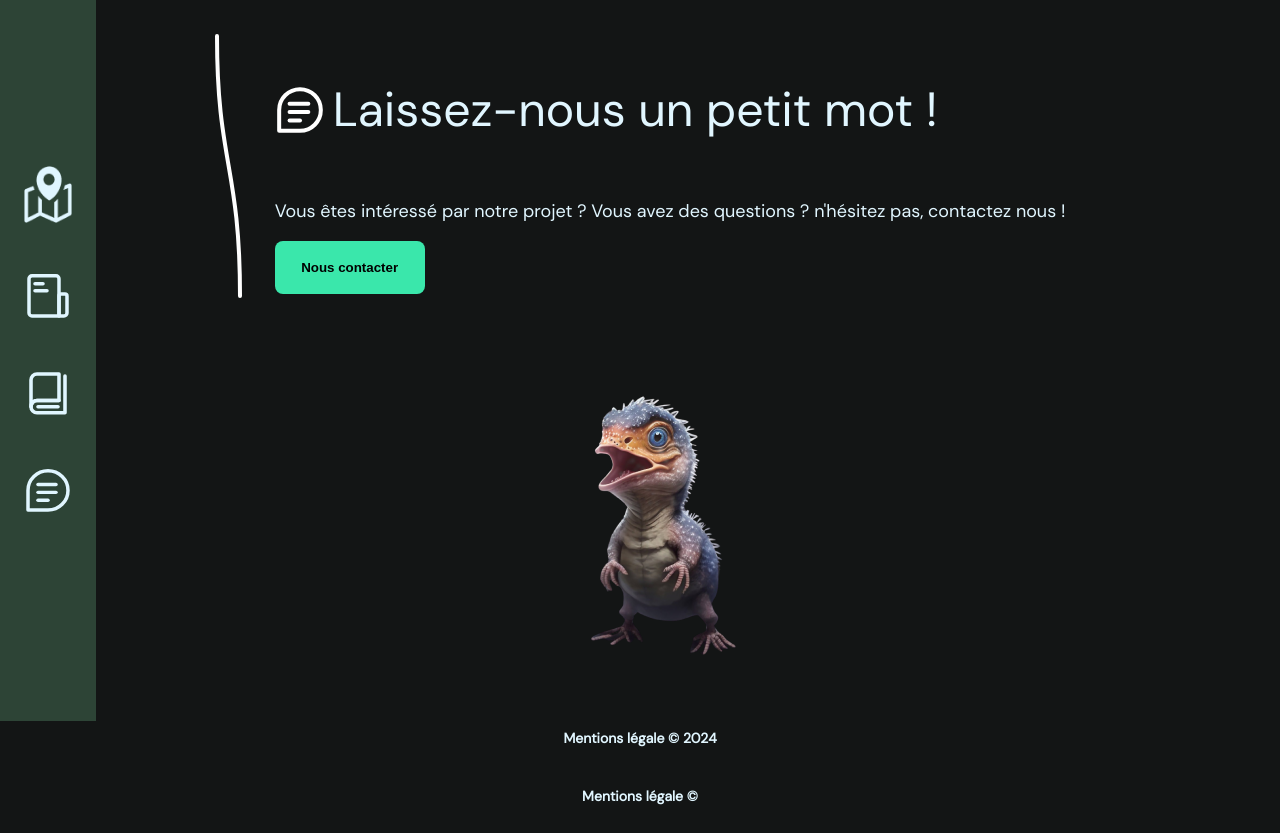
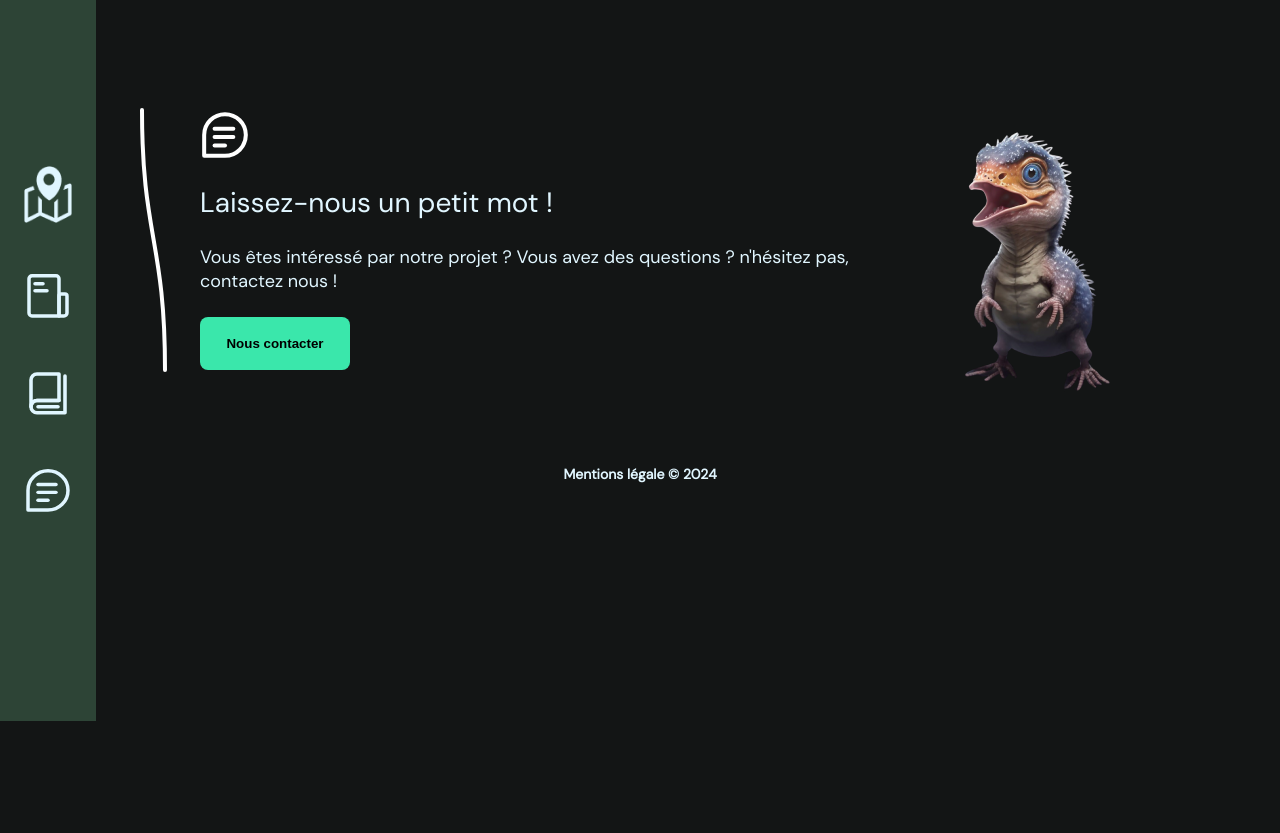
Before and after one commit to les-animaux-du-futur/testingAstroDecap, an Astro site: page /contact in a window 1280 px wide. Shown: the part 111-944 px from the top of the page. After the commit the page ends 800 px from the top, so only its background shows below. Built offline with nearby package versions, Linux system fonts and the light colour scheme; Astro itself is replaced by a stand-in of ours.

Commit message:
fix style Contact

```diff
--- a/src/pages/contact.astro
+++ b/src/pages/contact.astro
@@ -10,13 +10,9 @@ import BaseLayout from "../layouts/BaseLayout.astro";
             <div class="bloc_contact">
                 <img class="line" src="/assets/blog/line.svg" alt="line arrondi">
                 <div class="bloc_text">
-                    <div class="bloc_tittle">
                     <img src="/assets/blog/icone_message.svg" alt="icone d'une bulle de message">
-                    <h2>Laissez-nous un petit mot !</h2>
-                    </div>
-
+                    <h3>Laissez-nous un petit mot !</h3>
                     <p>Vous êtes intéressé par notre projet ? Vous avez des questions ? n'hésitez pas, contactez nous !</p>
-
                     <div class="button">
                         <a class="a_button" href="mailto:ladf.lesanimauxdufutur@gmail.com">
                             <button>Nous contacter</button>
@@ -26,12 +22,6 @@ import BaseLayout from "../layouts/BaseLayout.astro";
                 <img src="/assets/blog/chicken.webp" alt="Image d'une pouleosaure">
             </div>
     </section>
-    <footer>
-        <a class="mention" href="#">Mentions légale © <span id="date"></span></a>
-    </footer>
-        <script>
-        document.getElementById("date").textContent = String(new Date().getFullYear());
-        </script>
 </BaseLayout>
 
 <style lang="scss">
@@ -54,8 +44,6 @@ import BaseLayout from "../layouts/BaseLayout.astro";
         }
         .bloc_contact{
             display: flex;
-            flex-direction: row;
-            flex-wrap: wrap;
             justify-content: center;
             align-items: center;
         }
@@ -71,12 +59,18 @@ import BaseLayout from "../layouts/BaseLayout.astro";
         .bloc_text{
             display: flex;
             flex-direction: column;
+            gap: 1.5rem;
+            h3, p {
+                margin-block-start: 0;
+                margin-block-end: 0;
+            }
             img{
                 width: 50px;
                 height: 50px;
             }
         }
         button{
+
             width: 150px;
             height: 53px;
             border-radius: 8px;
```
